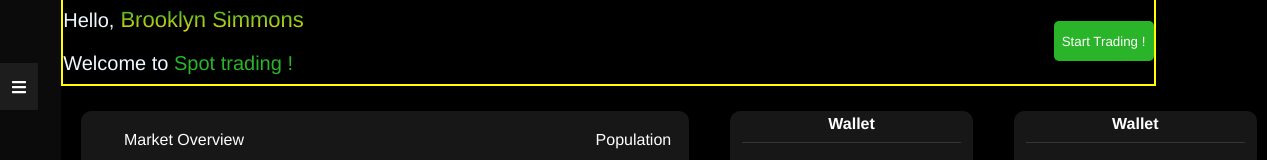
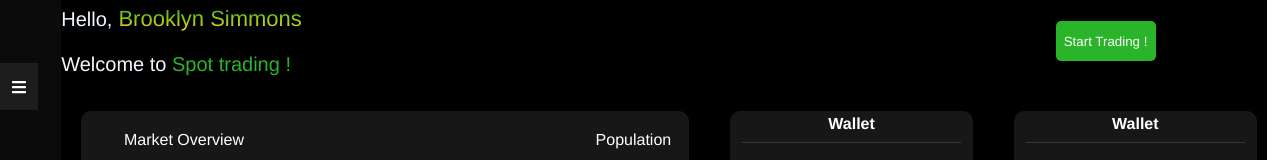
Before and after one commit to nitnkmr/Carbon-cell-assignment, a React (Vite) app: page / in a window 1280 px wide. Shown: the top 160 px of the page. Built offline with nearby package versions, Linux system fonts and the light colour scheme; no server answers.

Commit message:
removed error

```diff
--- a/src/component/Card.css
+++ b/src/component/Card.css
@@ -55,7 +55,7 @@
 .info{
     height: 30px;
     width: 30px;
-
+    border: 2px solid green;
     border-radius: 50px;
     background-color: #171717;
     color: green;
--- a/src/component/Navbar.css
+++ b/src/component/Navbar.css
@@ -4,7 +4,6 @@
     display: flex;
     justify-content: center;
     align-items: center;
-    border: 2px solid yellow;
 }
 
 .title {
```
